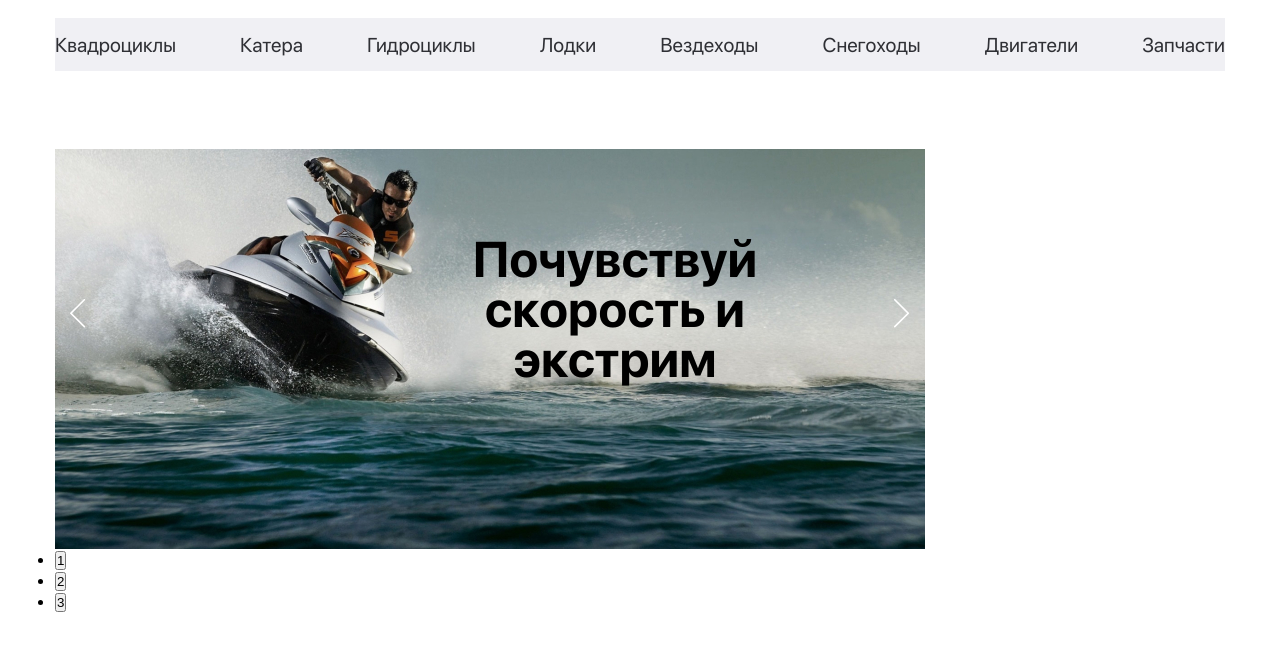
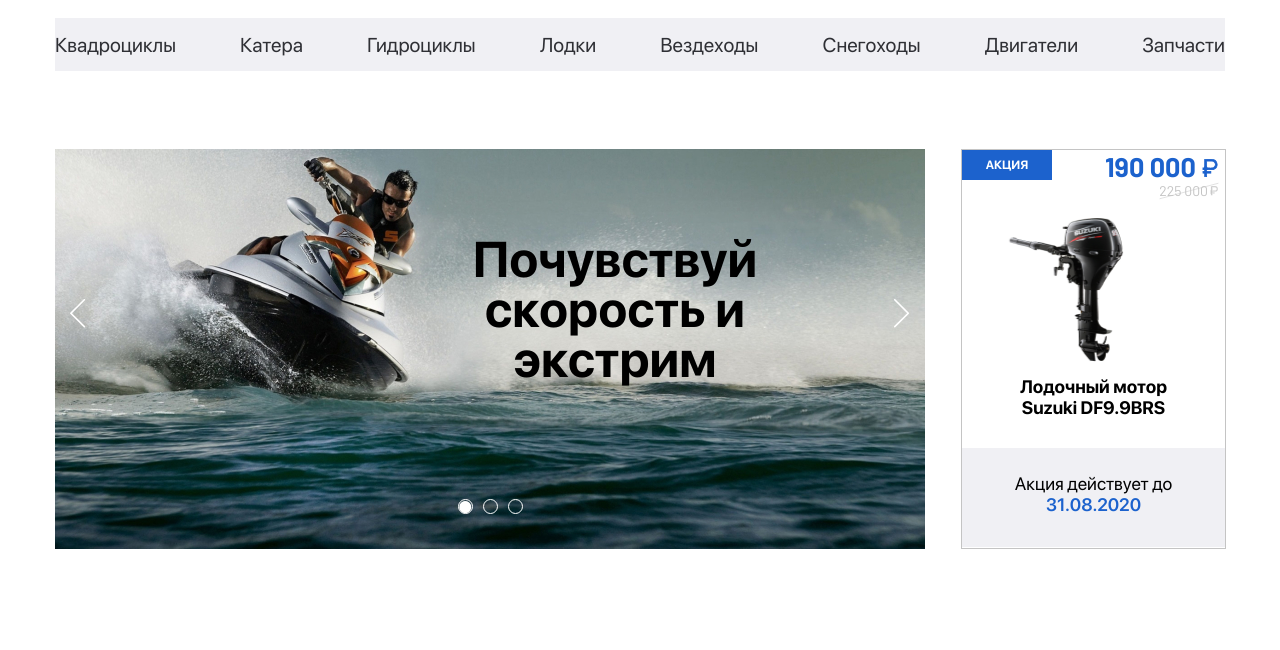
Before and after one commit to ErlanKusain/JetSki, a website: page src/index.html in a window 1280 px wide. Shown: the part 104-754 px from the top of the page. Drawn offline with nearby package versions, Linux system fonts and the light colour scheme; files whose address does not match are found by name.

Commit message:
promo section

```diff
--- a/src/index.html
+++ b/src/index.html
@@ -43,6 +43,7 @@
     <section class="promo">
         <div class="container">
             <div class="promo__wrapper">
+
                 <div class="promo__slider">
                     <div class="promo__slider-page">
                         <img class="promo__slider-img" src="img/bg/slider-header-bg.jpg" alt="slider-bg">
@@ -59,7 +60,24 @@
                         <p class="promo__slider-descr">Гидроциклы производства Японии</p>
                     </div>
                 </div>
-                <div class="promo__promotion"></div>
+
+                <div class="promotion">
+                    <div class="promotion__header">
+                        <p class="promotion__header--descr">Aкция</p>
+                        <div class="promotion__header-block">
+                            <p class="promotion__header--price">190 000</p>
+                            <p class="promotion__header--price-overline">225 000</p>
+                        </div>
+                    </div>
+                    <div class="promotion__main">
+                        <div class="promotion__main--img"><img src="img/icons/aside-img.png" alt="suzuki"></div>
+                        <p class="promotion__main--descr">Лодочный мотор Suzuki DF9.9BRS</p>
+                    </div>
+                    <div class="promotion__footer">
+                        <p class="promotion__footer--descr">Акция действует до <br> <span>31.08.2020</span></p>
+                    </div>
+                </div>
+
             </div>
         </div>
     </section>
--- a/src/js/script.js
+++ b/src/js/script.js
@@ -1,6 +1,6 @@
 $(document).ready(function(){
     $('.promo__slider').slick({
-      speed: 1500,
+      speed: 1200,
       dots: true,
       adaptiveHeight:true,
       prevArrow: '<button type="button" class="slick-prev"><img src= "../img/icons/left-arrow.svg"></button>',
--- a/src/sass/base/_slick.scss
+++ b/src/sass/base/_slick.scss
@@ -98,3 +98,78 @@
 .slick-arrow.slick-hidden {
     display: none;
 }
+
+.slick-dots {
+    position: absolute;
+    bottom: 35px;
+
+    display: block;
+
+    width: 100%;
+    padding: 0;
+    margin: 0;
+
+    list-style: none;
+
+    text-align: center;
+}
+.slick-dots li
+{
+    position: relative;
+
+    display: inline-block;
+
+    width: 15px;
+    height: 15px;
+    margin: 0 5px;
+    padding: 0;
+
+    cursor: pointer;
+}
+.slick-dots li button
+{
+    font-size: 0;
+    line-height: 0;
+
+    display: block;
+
+    width: 15px;
+    height: 15px;
+    padding: 5px;
+
+    cursor: pointer;
+
+    color: transparent;
+    border: 1px  solid #fff;
+    border-radius: 100%;
+    outline: none;
+    background: transparent;
+}
+
+.slick-dots li button:before
+{
+    font-family: 'slick';
+    font-size: 50px;
+    line-height: 20px;
+
+    position: absolute;
+    top: -2px;
+    left: -1px;
+
+    width: 15px;
+    height: 15px;
+
+    content: '•';
+    text-align: center;
+
+    opacity: .25;
+    color: transparent;
+
+    -webkit-font-smoothing: antialiased;
+    -moz-osx-font-smoothing: grayscale;
+}
+.slick-dots li.slick-active button:before
+{
+    opacity: 1;
+    color: #fff;
+}
--- a/src/sass/blocks/_promo.scss
+++ b/src/sass/blocks/_promo.scss
@@ -45,7 +45,96 @@
         background: none;
         z-index: 3;
     }
-    &__promotion {
+    .promotion {
+        display: block;
+        border: 1px solid #C4C4C4;
+        &__header {
+            display: grid;
+            grid-template-columns: 90px 113px;
+            column-gap: 53px;
+            &--descr {
+                display: flex;
+                width: 90px;
+                height: 30px;
+                background-color: $main-color;
 
+                justify-content: center;
+                align-items: center;
+
+                font-family: 'SFProDisplay', sans-serif ;
+                font-size: 12px;
+                font-weight: 700;
+                text-transform: uppercase;
+                color: #fff;
+            }
+            &--price {
+                position: relative;
+                font-family: 'Barlow', sans-serif;
+                font-size: 27px;
+                font-weight: 700;
+                color: $main-color;
+                &::after {
+                    content: url(../img/icons/rub-first.svg);
+                    position: absolute;
+                    top: 0;
+                    right: 0;
+                }
+            }
+            &--price-overline {
+                position: relative;
+                font-size: 14px;
+                font-weight: 400;
+                text-align: right;
+                color: #c4c4c4;
+                transform: translateX(-10px);
+                &::after {
+                    content: url(../img/icons/rub-second.svg);
+                    position: absolute;
+                    top: 0;
+                    right: -10px;
+                }
+                &::before {
+                    content: url(../img/icons/line-trough.svg);
+                    position: absolute;
+                    top: 0;
+                }
+            }
+        }
+        &__main {
+
+            &--img {
+                display: flex;
+                justify-content: center;
+                transform: translateX(-10%);
+            }
+            &--descr {
+                display: block;
+                width: 200px;
+                margin: 0 auto;
+
+                font-family: 'SFProDisplay', sans-serif ;
+                font-size: 18px;
+                font-weight: 700;
+                text-align: center;
+            }
+        }
+        &__footer {
+            display: block;
+            margin-top: 30px;
+            padding: 25px 0 25px 0;
+            width: 100%;
+            height: 99px;
+            background-color: #F0F0F4;
+
+
+            font-family: 'SFProDisplay', sans-serif ;
+            font-size: 18px;
+            font-weight: 400;
+            text-align: center;
+            span {
+                font-weight: 600;
+                color: $main-color;
+            }
+        }
     }
 }
```
Also changed, not shown: src/css/style.min.css, src/img/icons/line-trough.svg (added), src/img/icons/rub-first.svg (added), src/img/icons/rub-second.svg (added), 1 other file.
